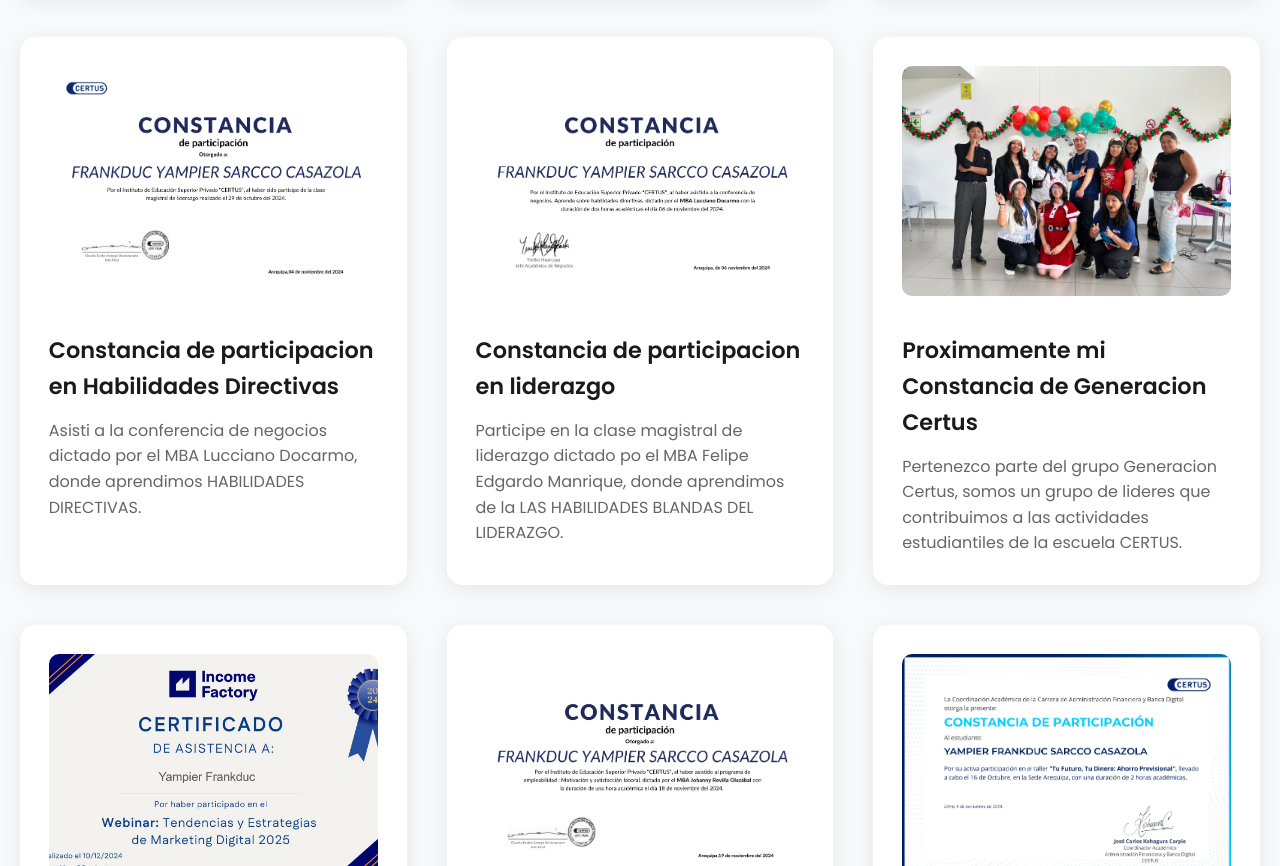
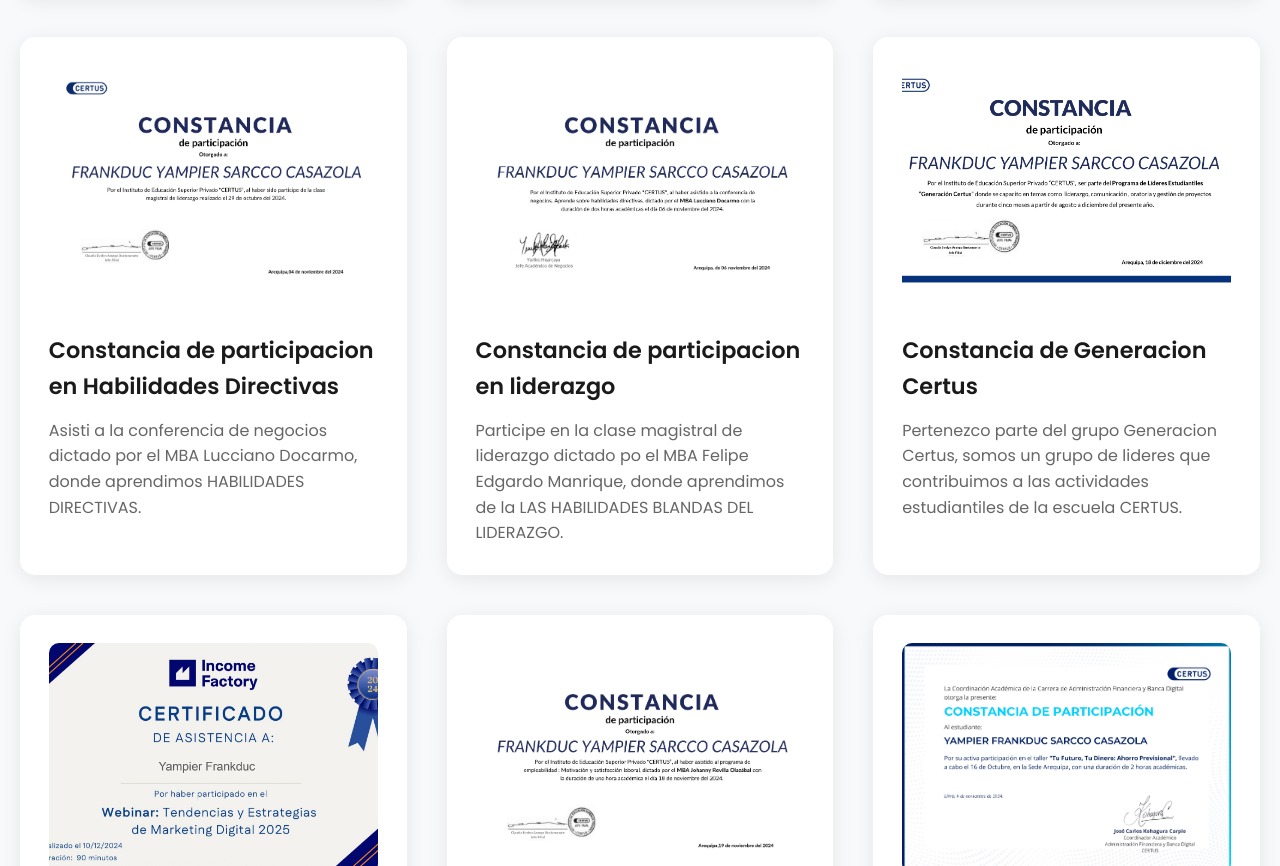
Before and after one commit to Frankw33/portafolio-web-frank, a plain HTML site: page index.html in a window 1280 px wide. Shown: the part 5247-6113 px from the top of the page. Drawn offline with nearby package versions, Linux system fonts and the light colour scheme; a web font is replaced by a local one.

Commit message:
Update index.html

```diff
--- a/index.html
+++ b/index.html
@@ -316,9 +316,9 @@
                 <div class="certificate-card" data-certificate="cert9">
                     <div class="certificate-content">
                         <div class="certificate-image-container">
-                            <img src="./img de famosos y generacion certus/navidad generacion.jpg" alt="Facebook Ads">
+                            <img src="./imagenes certifc/CONSTANCIA DE PARTICIPACIÓN - GENERACIÓN CERTUS-3_page-0001.jpg" alt="Facebook Ads">
                         </div>
-                        <h4>Proximamente mi Constancia de Generacion Certus</h4>
+                        <h4>Constancia de Generacion Certus</h4>
                         <p>Pertenezco parte del grupo Generacion Certus, somos un grupo de lideres que contribuimos a las actividades estudiantiles de la escuela CERTUS.</p>
                     </div>
                 </div>
```
